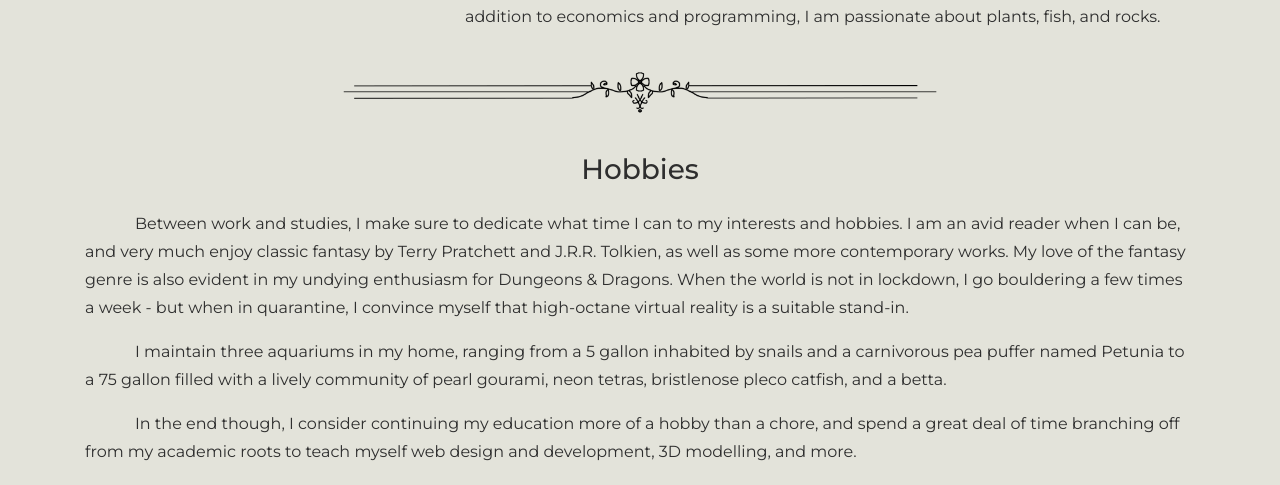
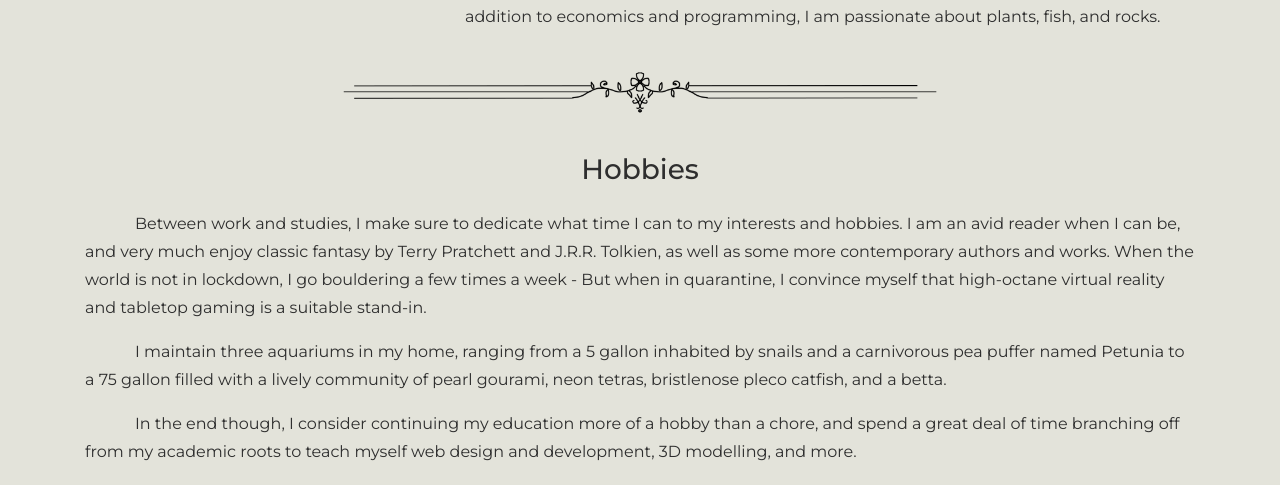
Before and after one commit to halfriver/Portfolio-Site, a Django app: page / in a window 1280 px wide. Shown: the part 911-1396 px from the top of the page. Run offline with Django 3.2, Linux system fonts and the light colour scheme; some libraries are stand-ins or nearby versions.

Commit message:
content cleanup

```diff
--- a/myportsite/templates/myportsite/home.html
+++ b/myportsite/templates/myportsite/home.html
@@ -48,26 +48,11 @@
     <div class="col-12 section-head"><h4>Hobbies</h4></div>
     <div class="col-12 section-body">
       <p>Between work and studies, I make sure to dedicate what time I can to my interests and hobbies.
-        I am an avid reader when I can be, and very much enjoy classic fantasy by Terry Pratchett and J.R.R. Tolkien, as well as some more contemporary works.
-        My love of the fantasy genre is also evident in my undying enthusiasm for Dungeons & Dragons.
-        When the world is not in lockdown, I go bouldering a few times a week - but when in quarantine, I convince myself that high-octane virtual reality is a suitable stand-in.
+        I am an avid reader when I can be, and very much enjoy classic fantasy by Terry Pratchett and J.R.R. Tolkien, as well as some more contemporary authors and works.
+        When the world is not in lockdown, I go bouldering a few times a week - But when in quarantine, I convince myself that high-octane virtual reality and tabletop gaming is a suitable stand-in.
       </p>
       <p>I maintain three aquariums in my home, ranging from a 5 gallon inhabited by snails and a carnivorous pea puffer named Petunia to a 75 gallon filled with a lively community of pearl gourami, neon tetras, bristlenose pleco catfish, and a betta. </p>
       <p>In the end though, I consider continuing my education more of a hobby than a chore, and spend a great deal of time branching off from my academic roots to teach myself web design and development, 3D modelling, and more.</p>
-      <!-- <div class="row justify-content-center flex-nowrap">
-        <div class="col-auto hobby-col">
-          <img class="hobby-pic img-fluid" src="{% static 'media/razzledazzle.png' %}" title="Dixie National Forest">
-        </div>
-        <div class="col-auto hobby-col">
-          <img class="hobby-pic img-fluid" src="{% static 'media/cinnabar.jpeg' %}" title="His name is Cinnabar!">
-        </div>
-        <div class="col-auto hobby-col">
-          <img class="hobby-pic img-fluid" src="{% static 'media/garden.jpeg' %}">
-        </div>
-        <div class="col-auto hobby-col">
-          <img class="hobby-pic img-fluid" src="{% static 'media/syncline.jpeg' %}" title="Look at that syncline!">
-        </div>
-      </div> -->
       <div id="hobby-collection" class="row justify-content-center">
         <div class="col-md-3 col-6 hobby-col d-flex justify-content-center">
           <img class="hobby-pic img-fluid" src="{% static 'media/razzledazzle.png' %}" data-toggle="tooltip" data-html="true" data-placement="bottom" title="<span class='hobby-tooltip'>Dixie National Forest</span>">
```
